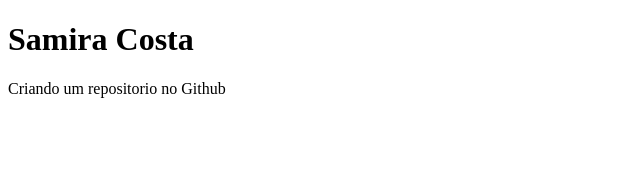
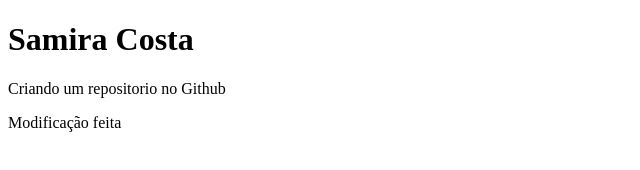
Before and after one commit to samiraetc/aula-04, a plain HTML site: page index.html in a window 1280 px wide. Shown: the whole page, without its empty margins (0-640 px from the left). Drawn offline with Linux system fonts and the light colour scheme.

Commit message:
modificação feita no arquivo index

```diff
--- a/index.html
+++ b/index.html
@@ -9,5 +9,6 @@
 <body>
     <h1>Samira Costa</h1>
     <p>Criando um repositorio no Github</p>
+    <p>Modificação feita</p>
 </body>
 </html>
```
